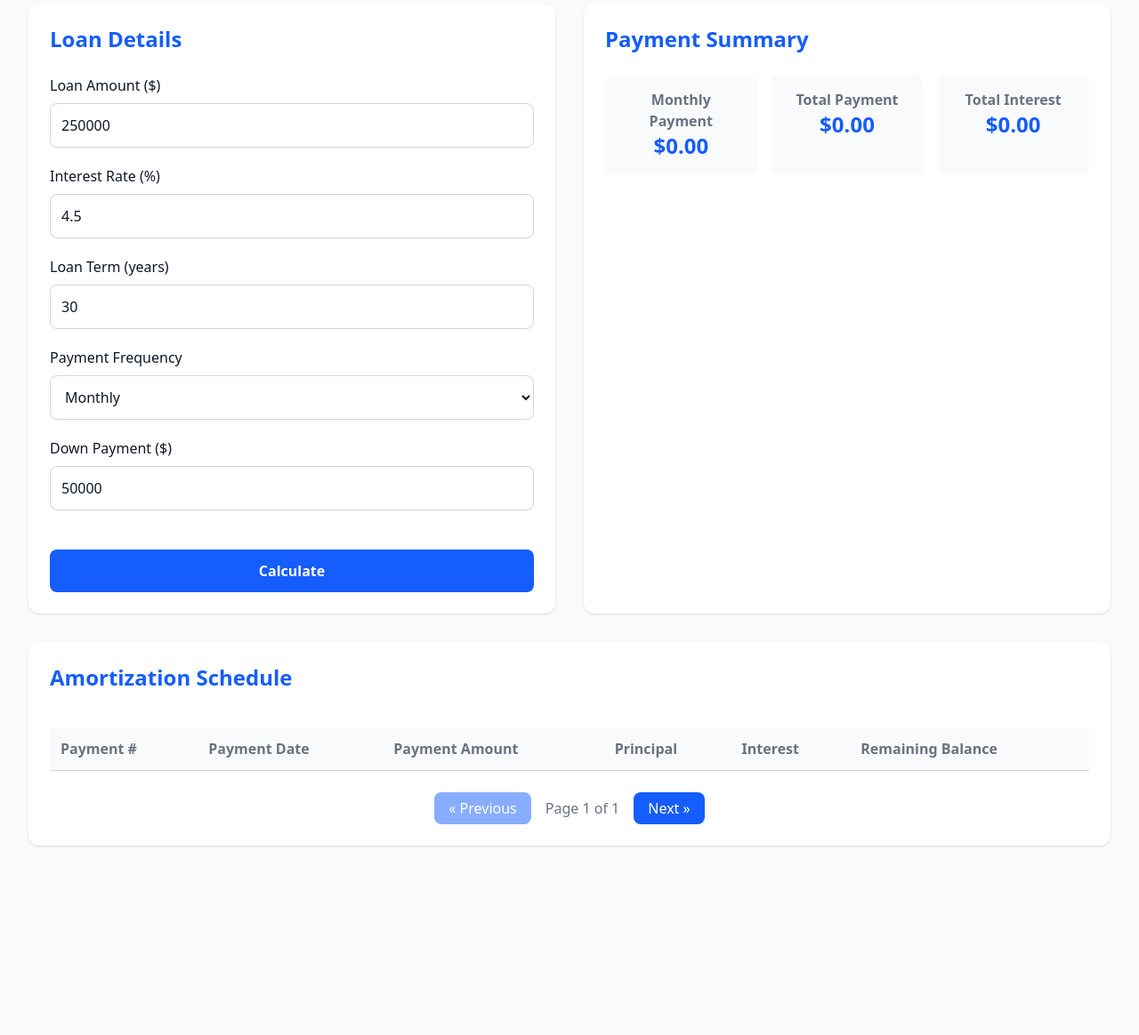
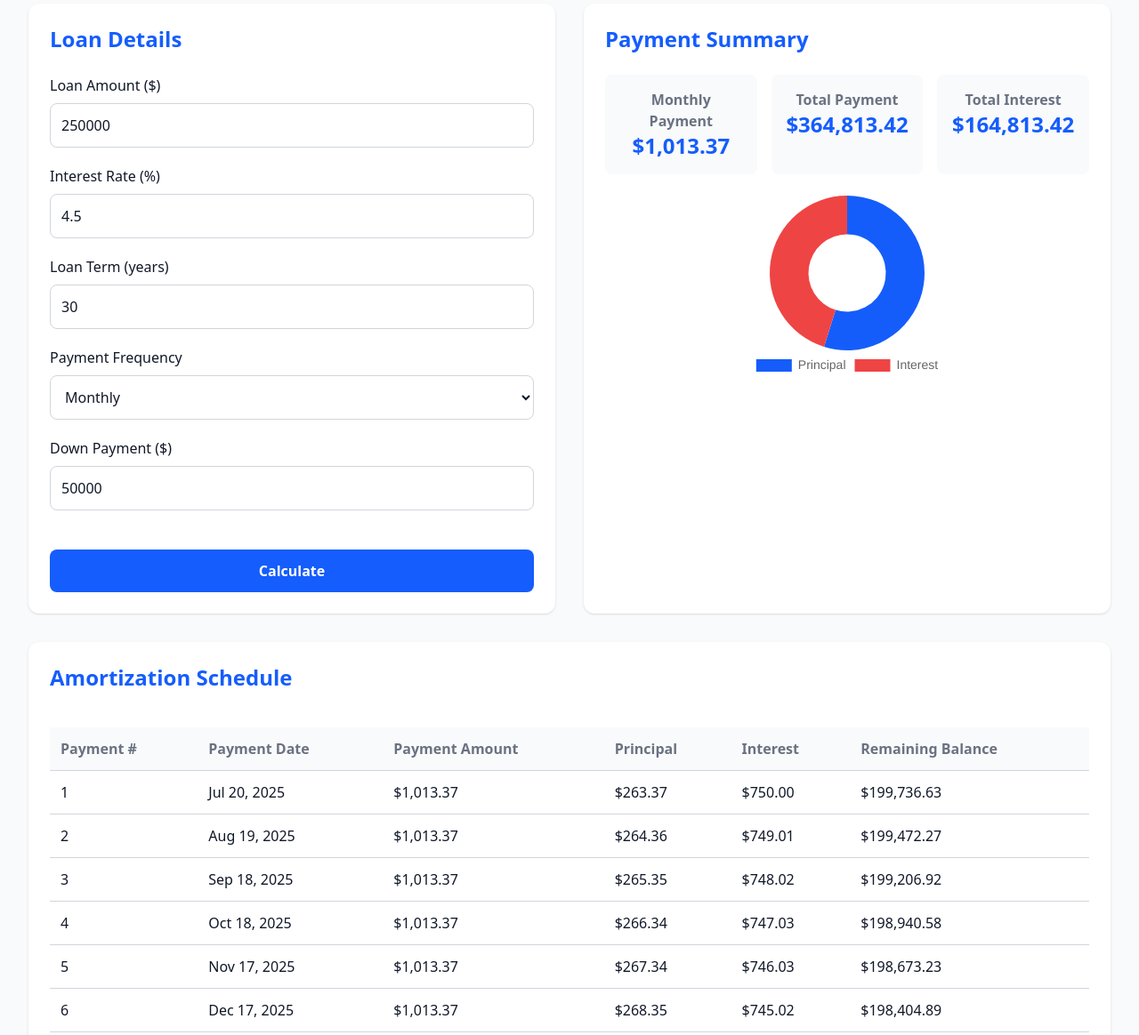
Before and after one commit to hermanconnor/mortgage-loan-calculator, a website built with Vite: page index.html in a window 1280 px wide. Shown: the part 100-1264 px from the top of the page at 89% size. Before the commit the page ends 1083 px from the top, so only its background shows below. Built offline with nearby package versions, Linux system fonts and the light colour scheme.

Commit message:
Add event listener for mortgage form

```diff
--- a/index.html
+++ b/index.html
@@ -219,7 +219,7 @@
         >
           <button
             id="prev-page"
-            class="text-white bg-blue-600 px-4 py-1.5 border-none rounded-lg cursor-pointer disabled:opacity-50 disabled:cursor-not-allowed"
+            class="text-white bg-blue-600 hover:bg-blue-700 active:bg-blue-800 px-4 py-1.5 border-none rounded-lg cursor-pointer disabled:hover:bg-blue-600 disabled:opacity-50 disabled:cursor-not-allowed transition"
             disabled
           >
             &laquo; Previous
@@ -227,7 +227,7 @@
           <span id="page-info" class="text-gray-500">Page 1 of 1</span>
           <button
             id="next-page"
-            class="text-white bg-blue-600 px-4 py-1.5 border-none rounded-lg cursor-pointer disabled:opacity-50 disabled:cursor-not-allowed"
+            class="text-white bg-blue-600 hover:bg-blue-700 active:bg-blue-800 px-4 py-1.5 border-none rounded-lg cursor-pointer disabled:hover:bg-blue-600 disabled:opacity-50 disabled:cursor-not-allowed transition"
           >
             Next &raquo;
           </button>
--- a/src/main.ts
+++ b/src/main.ts
@@ -127,4 +127,64 @@ document.addEventListener('DOMContentLoaded', () => {
       displayCurrentPage();
     }
   });
+
+  mortgageForm.addEventListener('submit', (e: SubmitEvent) => {
+    e.preventDefault();
+
+    const loanAmountRaw = parseFloat(loanAmountInput.value) || 0;
+    const downPaymentRaw = parseFloat(downPaymentInput.value || '0') || 0;
+    const loanAmount: number = loanAmountRaw - downPaymentRaw;
+    const interestRate = parseFloat(interestRateInput.value) || 0;
+    const loanTerm = parseInt(loanTermInput.value) || 0;
+    const paymentFrequency = parseInt(paymentFrequencySelect.value) || 0;
+
+    if (
+      loanAmount <= 0 ||
+      interestRate < 0 ||
+      loanTerm <= 0 ||
+      paymentFrequency <= 0
+    ) {
+      console.warn(
+        'Please enter valid positive values for Loan Amount, Interest Rate, Loan Term, and Payment Frequency.',
+      );
+
+      monthlyPaymentEl.textContent = '$0.00';
+      totalPaymentEl.textContent = '$0.00';
+      totalInterestEl.textContent = '$0.00';
+      updateChart(0, 0);
+      updateAmortizationTable([]);
+      return;
+    }
+
+    // Calculate mortgage
+    const { paymentAmount, totalPayment, totalInterest } = calculateMortgage(
+      loanAmount,
+      interestRate,
+      loanTerm,
+      paymentFrequency,
+    );
+
+    // Update results in the DOM
+    monthlyPaymentEl.textContent = formatCurrency(paymentAmount);
+    totalPaymentEl.textContent = formatCurrency(totalPayment);
+    totalInterestEl.textContent = formatCurrency(totalInterest);
+
+    // Generate amortization schedule
+    const schedule = generateAmortizationSchedule(
+      loanAmount,
+      interestRate,
+      loanTerm,
+      paymentFrequency,
+      paymentAmount,
+    );
+
+    // Update chart with the loan's principal and total interest
+    updateChart(loanAmount, totalInterest);
+
+    // Update amortization table with the generated schedule
+    updateAmortizationTable(schedule);
+  });
+
+  // Initialize with default values by dispatching a submit event on page load
+  mortgageForm.dispatchEvent(new Event('submit'));
 });
```
